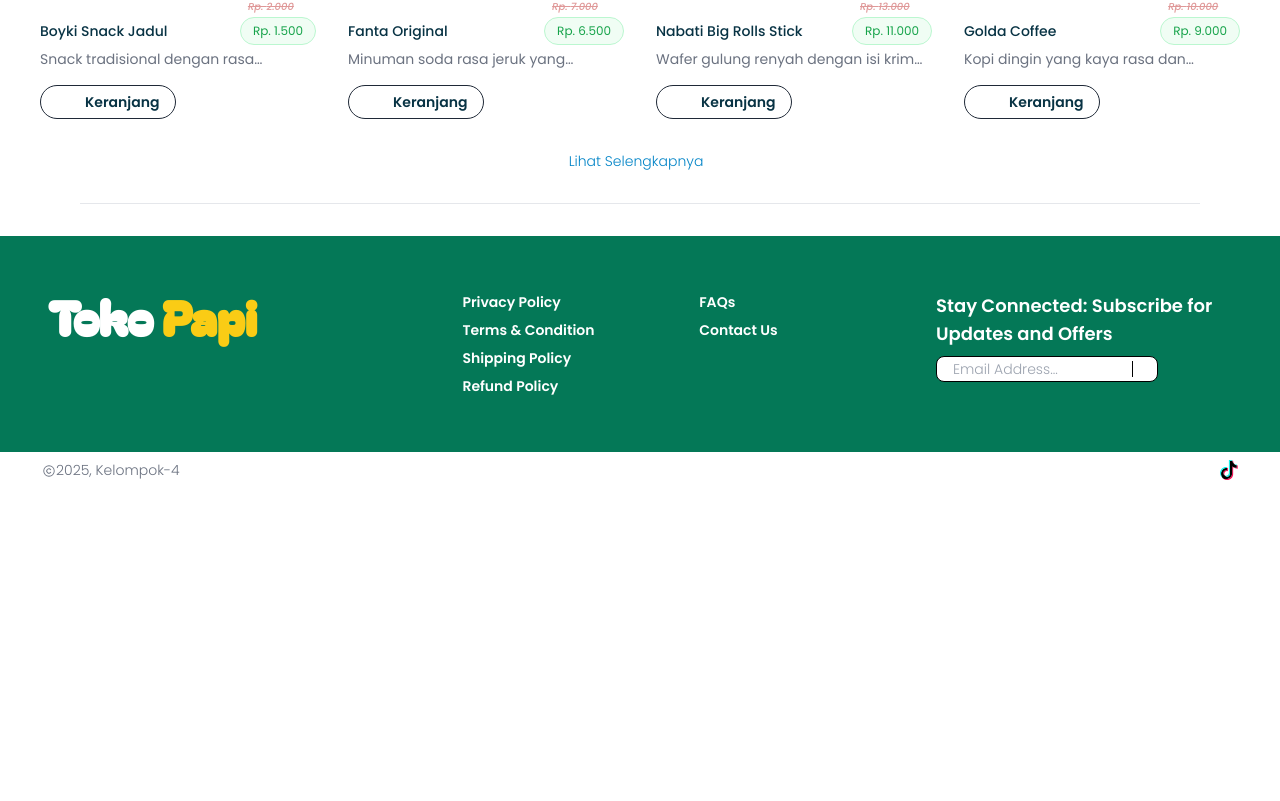
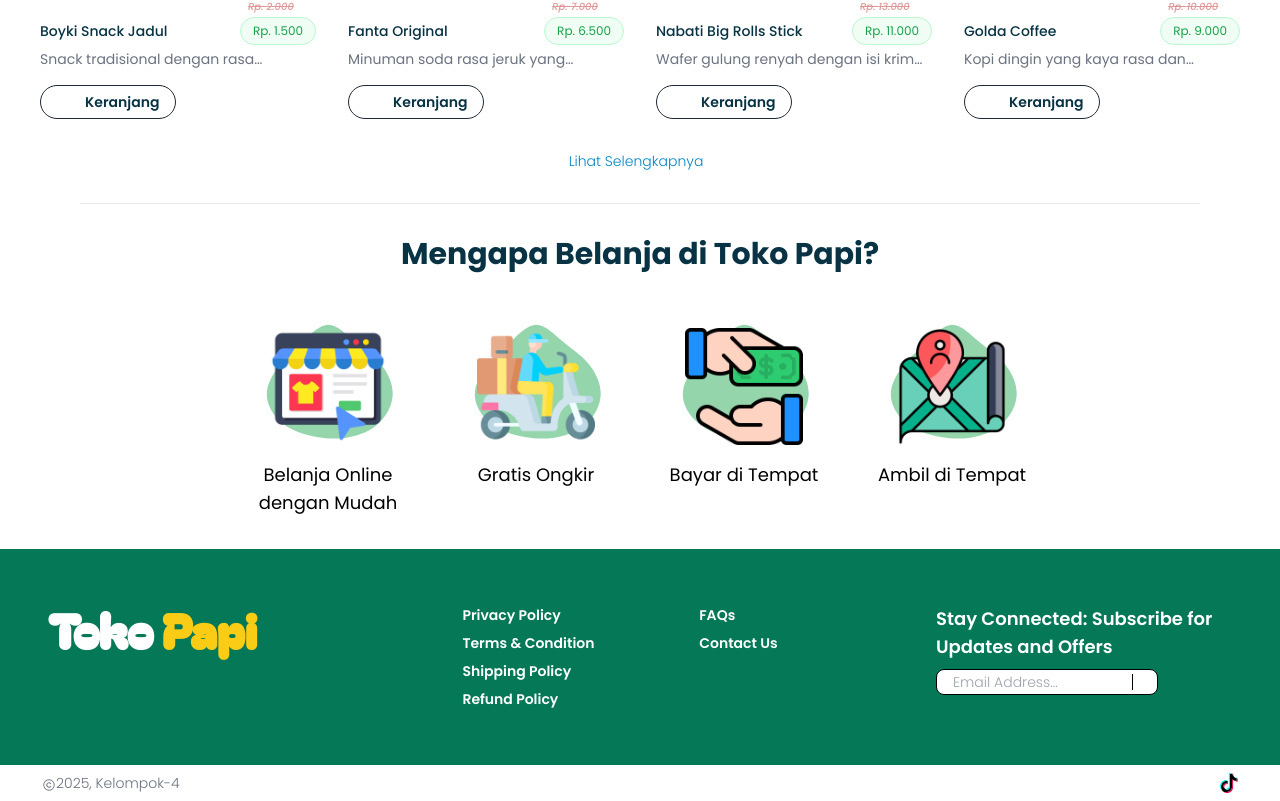
Before and after one commit to FarisCihuyy/Toko-Papi, a React (Vite) app: page / in a window 1280 px wide. Shown: the part 1958-2759 px from the top of the page. Before the commit the page ends 2446 px from the top, so only its background shows below. Built offline with nearby package versions, Linux system fonts and the light colour scheme; some icons are missing.

Commit message:
add Why Chose Us

```diff
--- /dev/null
+++ b/src/components/WhyChoseUs.jsx
@@ -0,0 +1,77 @@
+function WhyChoseUs() {
+  return (
+    <section className="my-8">
+      <div className="text-center">
+        <h2 className="text-cyan-950 text-3xl font-bold mb-14">Mengapa Belanja di Toko Papi?</h2>
+        <ul className="flex items-start justify-center gap-8">
+          <li className="max-w-44 flex flex-col items-center gap-4 relative">
+            <svg
+              viewBox="0 0 200 200"
+              xmlns="http://www.w3.org/2000/svg"
+              className="absolute -top-4 w-10/12 opacity-45"
+            >
+              <path
+                fill="#16A34A"
+                d="M36.6,-59.3C48.8,-49,61.2,-41.3,71.1,-29.5C81,-17.8,88.5,-2,87.7,13.6C87,29.1,78,44.5,65.6,54.6C53.3,64.8,37.6,69.8,22.7,71.7C7.7,73.5,-6.6,72.3,-21.1,69.3C-35.7,66.3,-50.5,61.4,-62.5,51.8C-74.4,42.2,-83.6,27.7,-83.9,13.2C-84.2,-1.3,-75.6,-15.9,-66.2,-27.6C-56.8,-39.3,-46.7,-48.1,-35.5,-58.9C-24.3,-69.7,-12.2,-82.7,0,-82.7C12.1,-82.7,24.3,-69.7,36.6,-59.3Z"
+                transform="translate(100 100)"
+              />
+            </svg>
+            <img
+              src="images/Online-Shop.png"
+              alt="Belanja Online"
+              className="w-2/3 relative z-10"
+            />
+            <p className="text-lg">Belanja Online dengan Mudah</p>
+          </li>
+          <li className="max-w-44 flex flex-col items-center gap-4 relative">
+            <svg
+              viewBox="0 0 200 200"
+              xmlns="http://www.w3.org/2000/svg"
+              className="absolute -top-4 w-10/12 opacity-45"
+            >
+              <path
+                fill="#16A34A"
+                d="M36.6,-59.3C48.8,-49,61.2,-41.3,71.1,-29.5C81,-17.8,88.5,-2,87.7,13.6C87,29.1,78,44.5,65.6,54.6C53.3,64.8,37.6,69.8,22.7,71.7C7.7,73.5,-6.6,72.3,-21.1,69.3C-35.7,66.3,-50.5,61.4,-62.5,51.8C-74.4,42.2,-83.6,27.7,-83.9,13.2C-84.2,-1.3,-75.6,-15.9,-66.2,-27.6C-56.8,-39.3,-46.7,-48.1,-35.5,-58.9C-24.3,-69.7,-12.2,-82.7,0,-82.7C12.1,-82.7,24.3,-69.7,36.6,-59.3Z"
+                transform="translate(100 100)"
+              />
+            </svg>
+            <img src="images/Delivery.png" alt="Belanja Online" className="w-2/3 relative z-10" />
+            <p className="text-lg">Gratis Ongkir</p>
+          </li>
+          <li className="max-w-44 flex flex-col items-center gap-4 relative">
+            <svg
+              viewBox="0 0 200 200"
+              xmlns="http://www.w3.org/2000/svg"
+              className="absolute -top-4 w-10/12 opacity-45"
+            >
+              <path
+                fill="#16A34A"
+                d="M36.6,-59.3C48.8,-49,61.2,-41.3,71.1,-29.5C81,-17.8,88.5,-2,87.7,13.6C87,29.1,78,44.5,65.6,54.6C53.3,64.8,37.6,69.8,22.7,71.7C7.7,73.5,-6.6,72.3,-21.1,69.3C-35.7,66.3,-50.5,61.4,-62.5,51.8C-74.4,42.2,-83.6,27.7,-83.9,13.2C-84.2,-1.3,-75.6,-15.9,-66.2,-27.6C-56.8,-39.3,-46.7,-48.1,-35.5,-58.9C-24.3,-69.7,-12.2,-82.7,0,-82.7C12.1,-82.7,24.3,-69.7,36.6,-59.3Z"
+                transform="translate(100 100)"
+              />
+            </svg>
+            <img src="images/Cash.png" alt="Belanja Online" className="w-2/3 relative z-10" />
+            <p className="text-lg">Bayar di Tempat</p>
+          </li>
+          <li className="max-w-44 flex flex-col items-center gap-4 relative">
+            <svg
+              viewBox="0 0 200 200"
+              xmlns="http://www.w3.org/2000/svg"
+              className="absolute -top-4 w-10/12 opacity-45"
+            >
+              <path
+                fill="#16A34A"
+                d="M36.6,-59.3C48.8,-49,61.2,-41.3,71.1,-29.5C81,-17.8,88.5,-2,87.7,13.6C87,29.1,78,44.5,65.6,54.6C53.3,64.8,37.6,69.8,22.7,71.7C7.7,73.5,-6.6,72.3,-21.1,69.3C-35.7,66.3,-50.5,61.4,-62.5,51.8C-74.4,42.2,-83.6,27.7,-83.9,13.2C-84.2,-1.3,-75.6,-15.9,-66.2,-27.6C-56.8,-39.3,-46.7,-48.1,-35.5,-58.9C-24.3,-69.7,-12.2,-82.7,0,-82.7C12.1,-82.7,24.3,-69.7,36.6,-59.3Z"
+                transform="translate(100 100)"
+              />
+            </svg>
+            <img src="images/Take.png" alt="Belanja Online" className="w-2/3 relative z-10" />
+            <p className="text-lg">Ambil di Tempat</p>
+          </li>
+        </ul>
+      </div>
+    </section>
+  );
+}
+
+export default WhyChoseUs;
--- a/src/pages/Home.jsx
+++ b/src/pages/Home.jsx
@@ -6,6 +6,7 @@
 import Categories from "../components/Categories";
 import Card from "../components/Card";
 import Heading from "../components/Heading";
+import WhyChoseUs from "../components/WhyChoseUs";
 
 function Home() {
   const [shuffledData, setShuffledData] = useState([]); // Data yang diacak
@@ -74,6 +75,7 @@
           </section>
         )}
       </Categories>
+      <WhyChoseUs />
     </>
   );
 }
```
